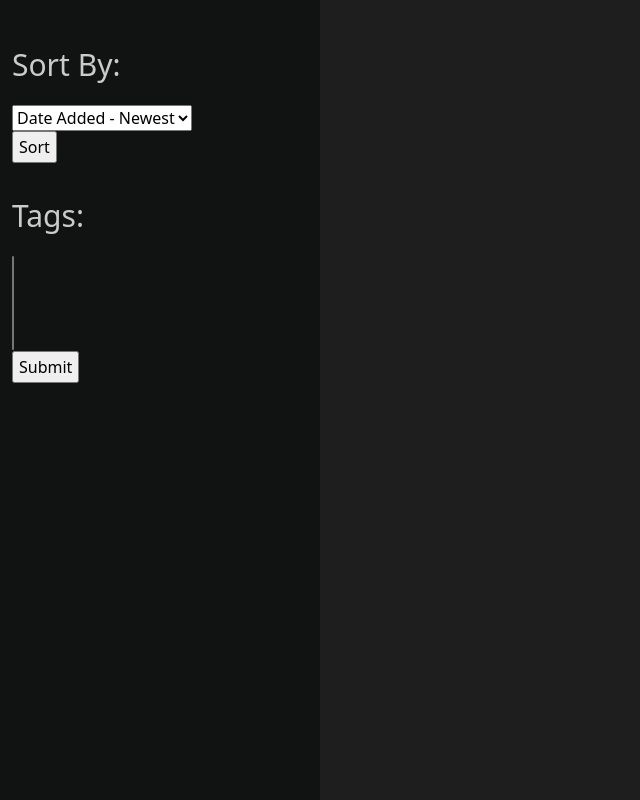
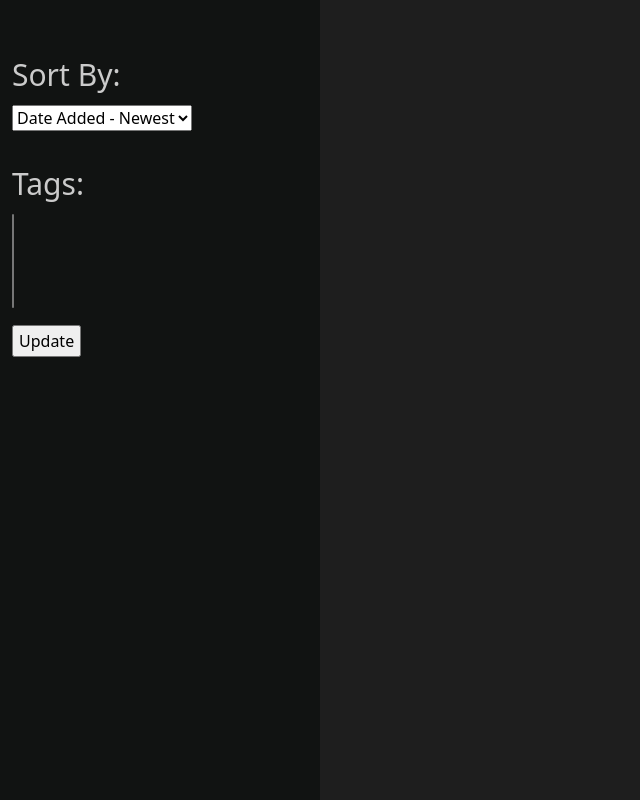
Before and after one commit to maxcutlyp/cits3403, a Flask app: page / in a window 1280 px wide. Shown: the part 60-860 px from the top of the page, without its empty margins (0-640 px from the left). Run offline with Flask 3, Linux system fonts and the light colour scheme; data that the repository does not hold is empty.

Commit message:
add ability to sort and filter at the same time

```diff
--- a/app/routes.py
+++ b/app/routes.py
@@ -27,8 +27,6 @@ def index():
     else:
         allowed_tags = [tag.id for tag in tag_list if tag.name in allowed_tags]
 
-    print(f"tags: {allowed_tags}")
-
     if sort_attribute == "new":
         offers = db.session.query(
                 Offer.title, Offer.description, Offer.artist_id, Offer.image_path, Offer.price
@@ -41,7 +39,7 @@ def index():
         offers = db.session.query(
                 Offer.title, Offer.description, Offer.artist_id, Offer.image_path, Offer.price
             ).order_by(
-                Offer.timestamp.desc()
+                Offer.timestamp.asc()
             ).filter(
                 Offer.tag_id.in_(allowed_tags)
             ).all()
@@ -49,7 +47,7 @@ def index():
         offers = db.session.query(
                 Offer.title, Offer.description, Offer.artist_id, Offer.image_path, Offer.price
             ).order_by(
-                Offer.timestamp.desc()
+                Offer.price.asc()
             ).filter(
                 Offer.tag_id.in_(allowed_tags)
             ).all()
@@ -57,7 +55,7 @@ def index():
         offers = db.session.query(
                 Offer.title, Offer.description, Offer.artist_id, Offer.image_path, Offer.price
             ).order_by(
-                Offer.timestamp.desc()
+                Offer.price.desc()
             ).filter(
                 Offer.tag_id.in_(allowed_tags)
             ).all()
--- a/app/static/homepage.css
+++ b/app/static/homepage.css
@@ -65,6 +65,7 @@
 
 .sidebar input {
     padding: 2px 5px 2px 5px;
+    margin-top: 1rem;
     margin-right: 0.5rem;
 }
 
--- a/app/templates/index.html
+++ b/app/templates/index.html
@@ -12,28 +12,22 @@
     <body class="background">
         <div class="page_grid">
             <div class="sidebar">
-                <label>Sort By:</label>
                 <form>
+                    <label>Sort By:</label>
                     <select name="sort" id="sort">
                         <option value="new">Date Added - Newest</option>
                         <option value="old">Date Added - Oldest</option>
                         <option value="cheap">Price - Low To High</option>
                         <option value="expensive">Price - High To Low</option>
                     </select>
-                    <div>
-                        <input type="submit" value="Sort">
-                    </div>
-                </form>
-
-                <label>Tags:</label>
-                <form>
+                    <label>Tags:</label>
                     <select name="tags" id="tags" multiple>
                         {% for tag in tags %}
                             <option type="checkbox">{{ tag }}</option>
                         {% endfor %}
                     </select>
                     <div></div>
-                    <input type="submit" value="Submit">
+                    <input type="submit" value="Update">
                 </form>
             </div>
 
```
